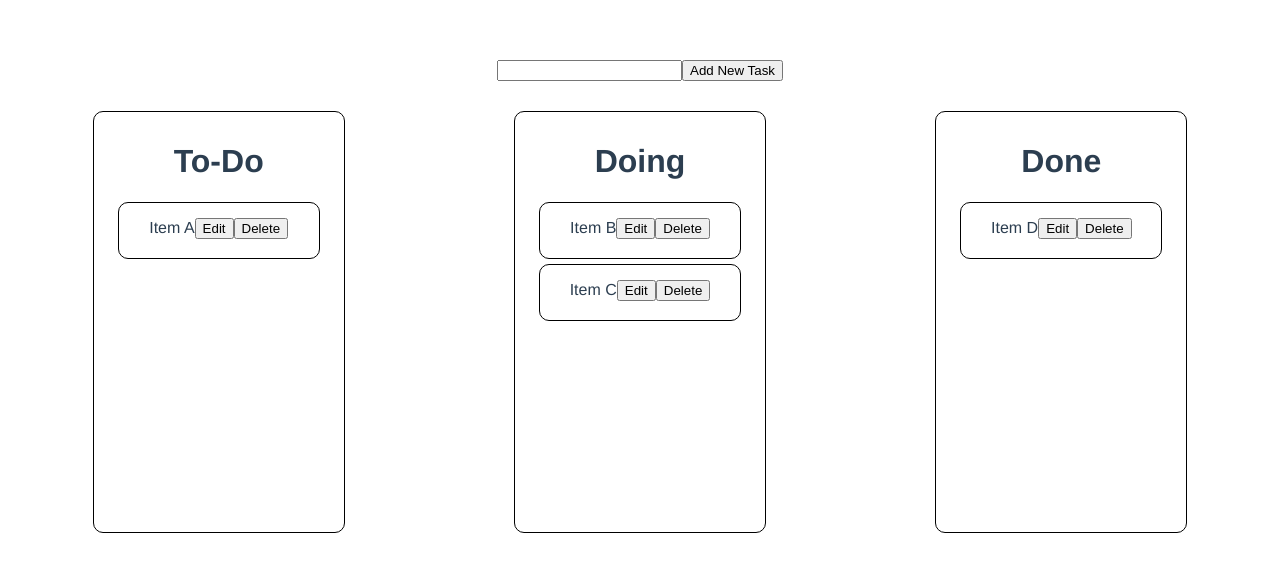
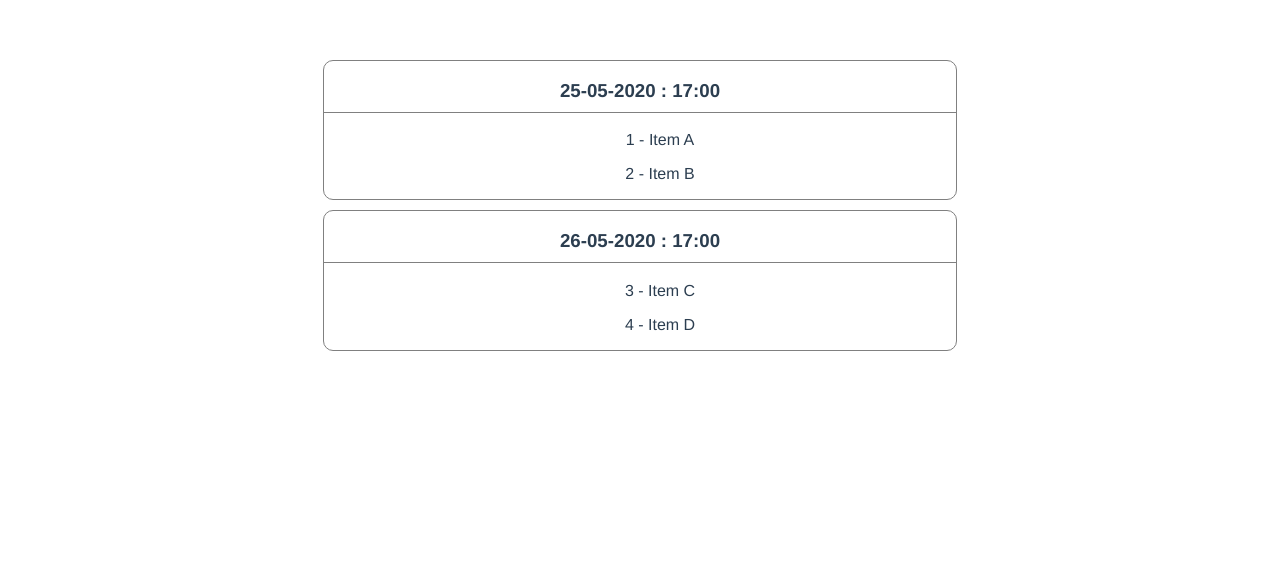
Before and after one commit to PatnareeChumkasien/vue-project, a Vue app: page / in a window 1280 px wide. Shown: the top 572 px of the page. Built offline with nearby package versions, Linux system fonts and the light colour scheme.

Commit message:
CardList

```diff
--- a/package.json
+++ b/package.json
@@ -9,7 +9,8 @@
   },
   "dependencies": {
     "core-js": "^3.6.4",
-    "vue": "^2.6.11"
+    "vue": "^2.6.11",
+    "vue-router": "^3.2.0"
   },
   "devDependencies": {
     "@vue/cli-plugin-babel": "~4.3.0",
--- a/src/App.vue
+++ b/src/App.vue
@@ -1,15 +1,18 @@
 <template>
   <div id="app">
-    <ToDoPage />
+    <!-- <ToDoPage /> -->
+    <ArchivePage />
   </div>
 </template>
 
 <script>
-import ToDoPage from './pages/ToDoPage.vue'
+// import ToDoPage from './pages/ToDoPage.vue'
+import ArchivePage from './pages/ArchivePage.vue'
 export default {
   name: 'App',
   components: {
-    ToDoPage
+    // ToDoPage,
+    ArchivePage
   }
 }
 </script>
--- /dev/null
+++ b/src/components/CardList.vue
@@ -0,0 +1,35 @@
+<template>
+    <div class="container">
+        <div class="card" v-for="archive in item" :key="archive.id">
+            <h3>{{ archive.date }} : {{ archive.time }}</h3>
+            <ul v-for="task in archive.tasks" :key="task.id">
+                <li>{{ task.id }} - {{ task.title }}</li>
+            </ul>
+        </div>
+    </div>
+</template>
+
+<script>
+export default {
+    name: 'CardList',
+    props: ['item']
+}
+</script>
+
+<style scoped>
+h3{
+    border-bottom: 1px solid gray;
+    padding-bottom: 10px;
+}
+.card{
+    background-color :#ffffff;
+    width: 50%;
+    height: auto;
+    border: 1px solid gray;
+    border-radius: 10px;
+    margin: 10px auto;
+}
+li{
+    list-style: none;
+}
+</style>
--- /dev/null
+++ b/src/pages/ArchivePage.vue
@@ -0,0 +1,34 @@
+<template>
+    <div>
+        <CardList :item= "archives"></CardList>
+    </div>
+</template>
+
+<script>
+import CardList from '../components/CardList.vue'
+export default {
+    name: 'ArchivePage',
+    components: { CardList },
+    data(){
+        return {
+            archives:[
+                {
+                    date: "25-05-2020",
+                    time: "17:00",
+                    tasks: [ { id: 1, title: "Item A", status: "done" },
+                        { id: 2, title: "Item B", status: "done" }
+                    ]
+                },
+                {
+                    date: "26-05-2020",
+                    time: "17:00",
+                    tasks: [
+                        { id: 3, title: "Item C", status: "done" },
+                        { id: 4, title: "Item D", status: "done" }
+                    ]
+                }
+            ]
+        }
+    }
+}
+</script>
```
Also changed, not shown: 1 other file (tests, documents, lock files or other folders).
